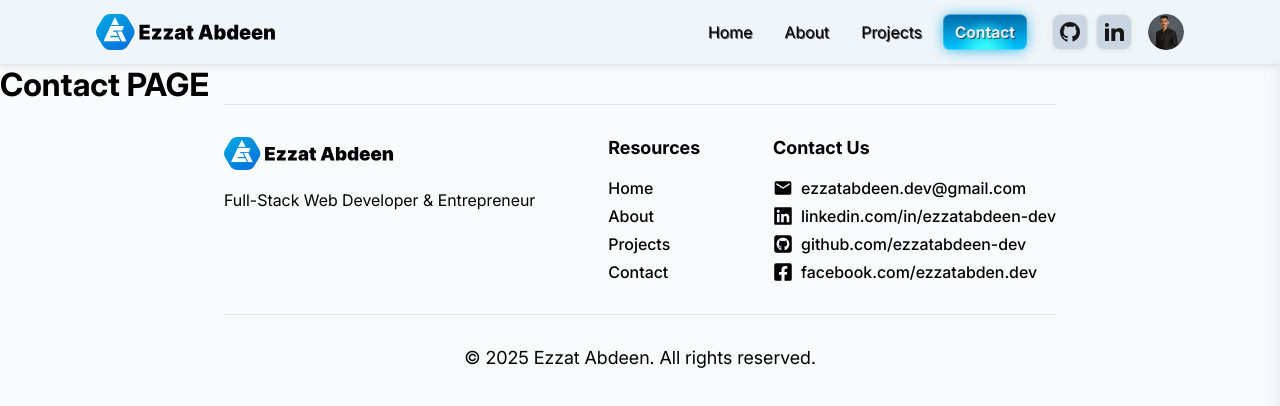
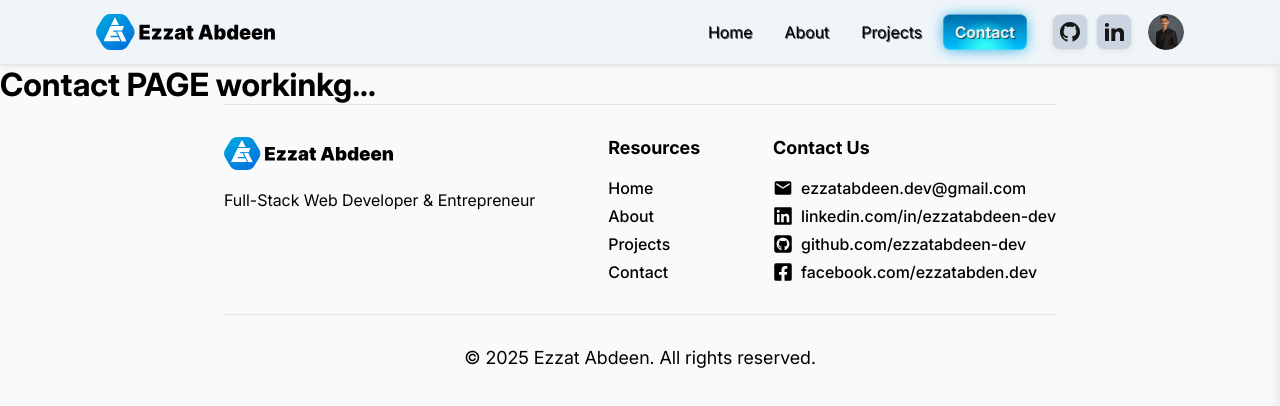
Before and after one commit to ezzatabdeen-dev/protfolio, a Next.js app: page /contact in a window 1280 px wide. Shown: the top 406 px of the page. Built offline with nearby package versions, Linux system fonts and the light colour scheme.

Commit message:
dev contact page

```diff
--- a/src/app/contact/page.jsx
+++ b/src/app/contact/page.jsx
@@ -3,7 +3,7 @@ import styles from "./contact.module.css";
 export default function Contact() {
   return (
     <>
-      <h1>Contact PAGE</h1>
+      <h1>Contact PAGE workinkg...</h1>
     </>
   );
 }
```
